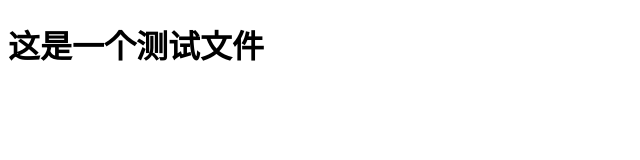
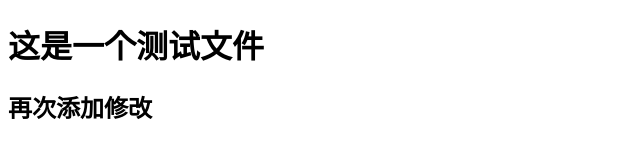
Before and after one commit to gyget/webget, a plain HTML site: page gyget/index.html in a window 1280 px wide. Shown: the whole page, without its empty margins (0-640 px from the left). Drawn offline with Linux system fonts and the light colour scheme.

Commit message:
再次修改提交

```diff
--- a/gyget/index.html
+++ b/gyget/index.html
@@ -8,5 +8,7 @@
 </head>
 <body>
     <h1>这是一个测试文件</h1>
+	<h2>再次添加修改<h2>
+
 </body>
 </html>
```
